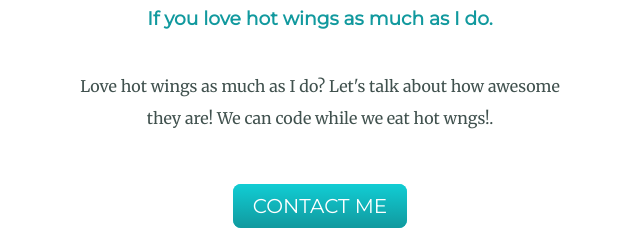
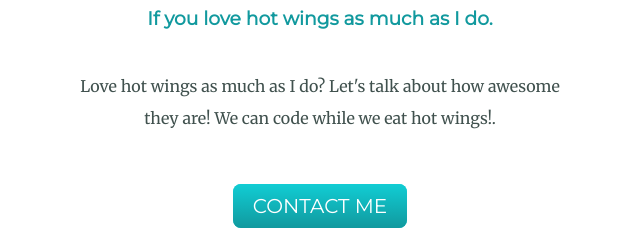
Before and after one commit to ninja61231/Project1, a plain HTML site: page index.html in a window 1280 px wide. Shown: the part 2753-2993 px from the top of the page, 320-960 px from the left. Drawn offline with Linux system fonts and the light colour scheme.

Commit message:
Update index.html

```diff
--- a/index.html
+++ b/index.html
@@ -49,7 +49,7 @@
         <div class="contact-me">
           <h2>Get In Touch</h2>
           <h3>If you love hot wings as much as I do.</h3>
-          <p class="contact-message">Love hot wings as much as I do? Let's talk about how awesome they are! We can code while we eat hot wngs!.</p>
+          <p class="contact-message">Love hot wings as much as I do? Let's talk about how awesome they are! We can code while we eat hot wings!.</p>
           <a class="btn" href="mailto:name@email.com">CONTACT ME</a>
         </div>
       </div>
```
